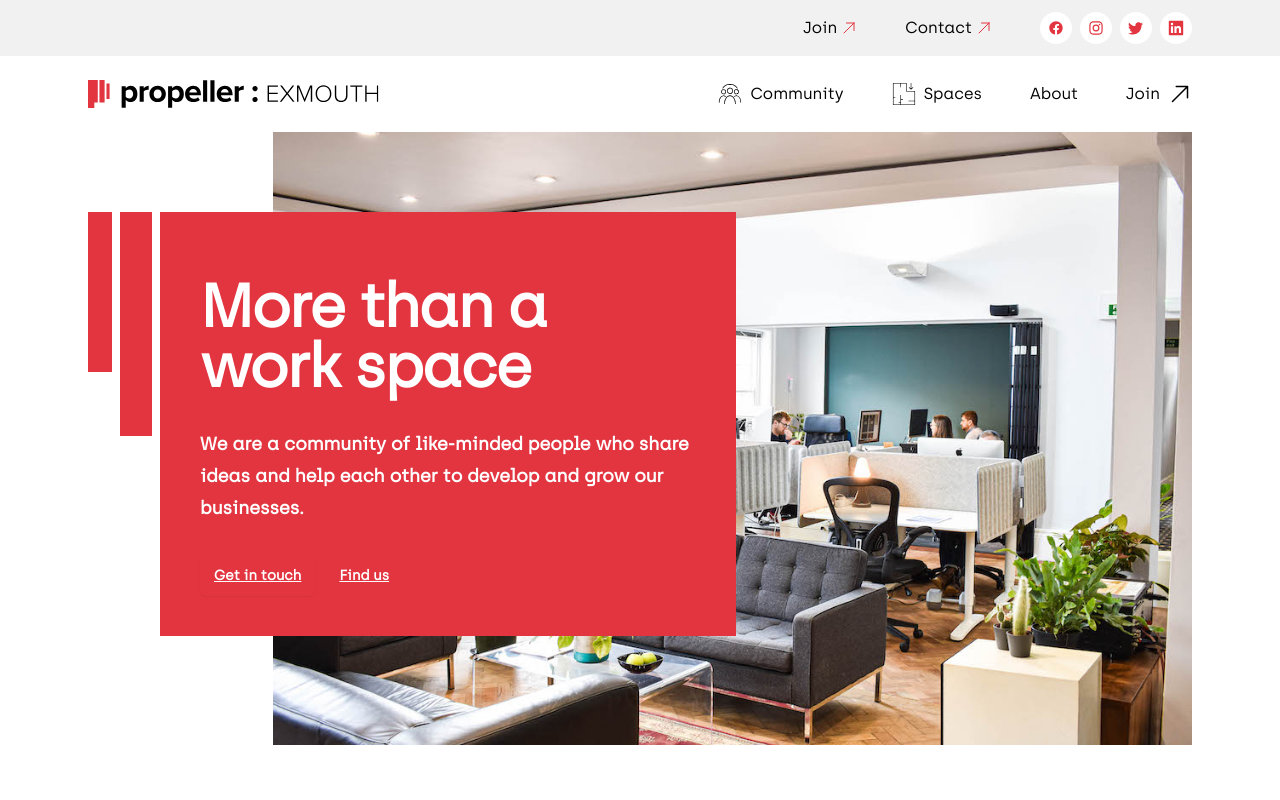
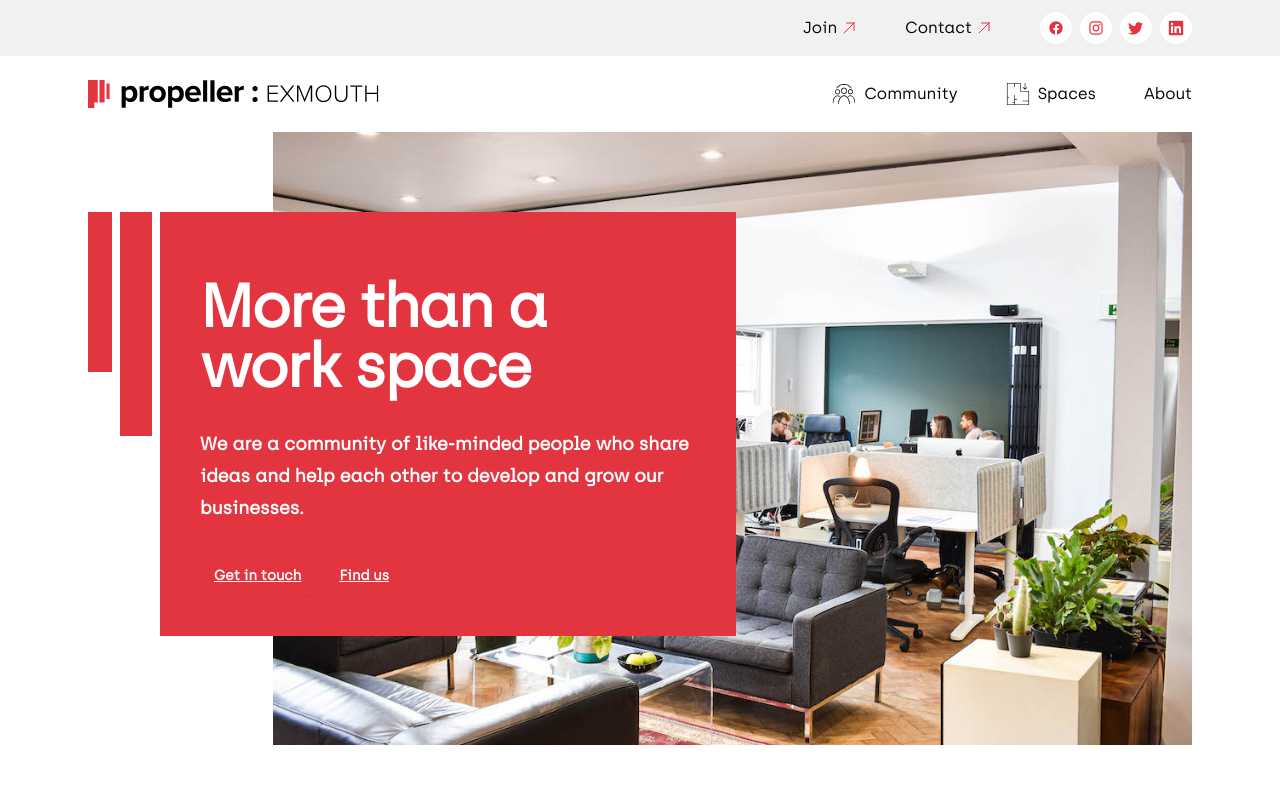
Before and after one commit to propellerexmouth/propellerexmouth.co.uk, a Next.js app: page / in a window 1280 px wide. Shown: the top 800 px of the page. Built offline with nearby package versions, Linux system fonts and the light colour scheme.

Commit message:
fix(Header) remove duplication of Join item on desktop

```diff
--- a/app/components/NavLinks.tsx
+++ b/app/components/NavLinks.tsx
@@ -26,7 +26,7 @@ const NavLinks = ({ closeMenu, incHome = false, incContact = true, showIcons = t
           Contact
         </NavLink>
       )}
-      <NavLink href="/spaces"  closeMenu={closeMenu} onClick={onClick}>
+      <NavLink href="/spaces" className="block lg:hidden" closeMenu={closeMenu} onClick={onClick}>
         Join
         {showIcons && <UpRightArrow className="w-6 h-6 inline-block fill-current" />}
       </NavLink>
```
